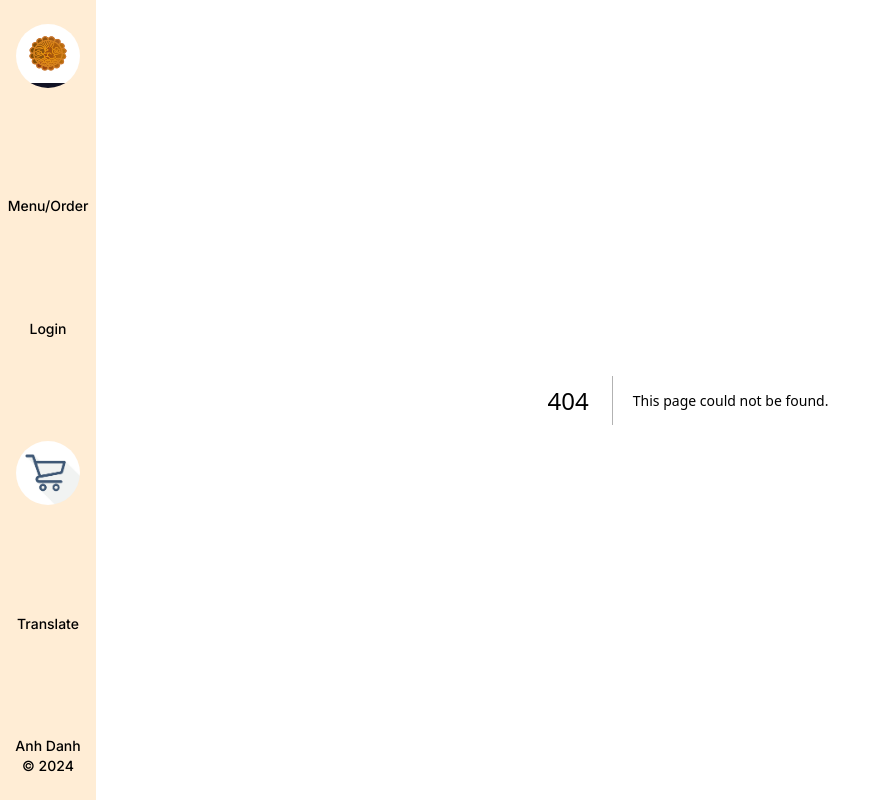
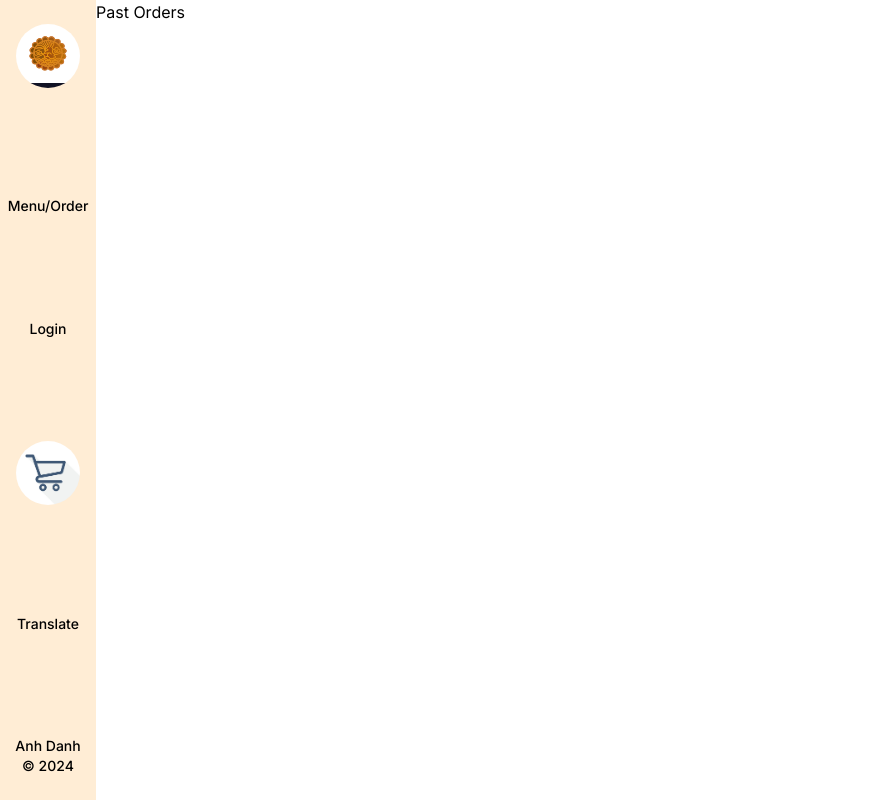
Before and after one commit to juiceman1014/bakery-website, a Next.js app in the folder client/: page /past-orders in a window 1280 px wide. Before the commit this address had no page. Shown: the whole page, without its empty margins (0-883 px from the left). Built offline with nearby package versions, Linux system fonts and the light colour scheme.

Commit message:
past orders page initial commit

```diff
--- /dev/null
+++ b/client/src/app/past-orders/page.jsx
@@ -0,0 +1,11 @@
+import React from "react";
+
+const PastOrders = () => {
+    return(
+        <>
+        <div>Past Orders</div>
+        </>
+    );
+};
+
+export default PastOrders
```
